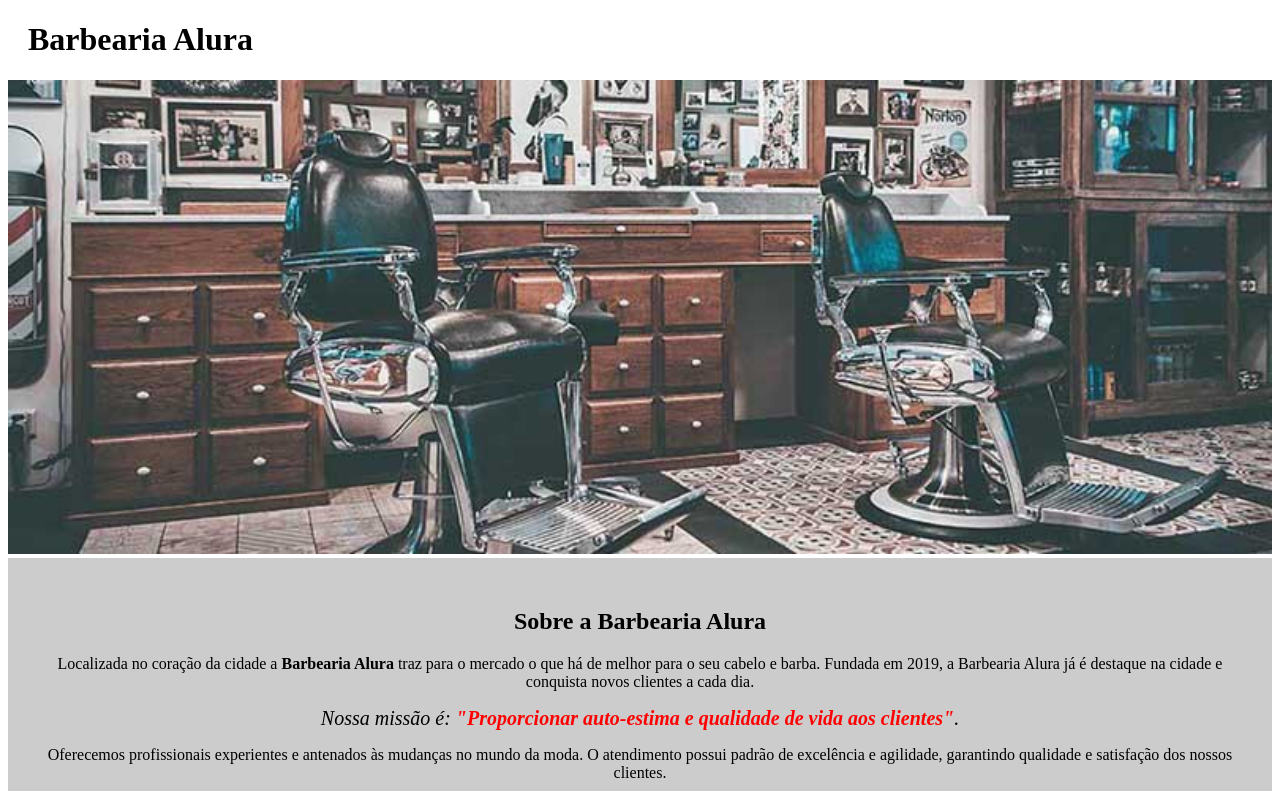
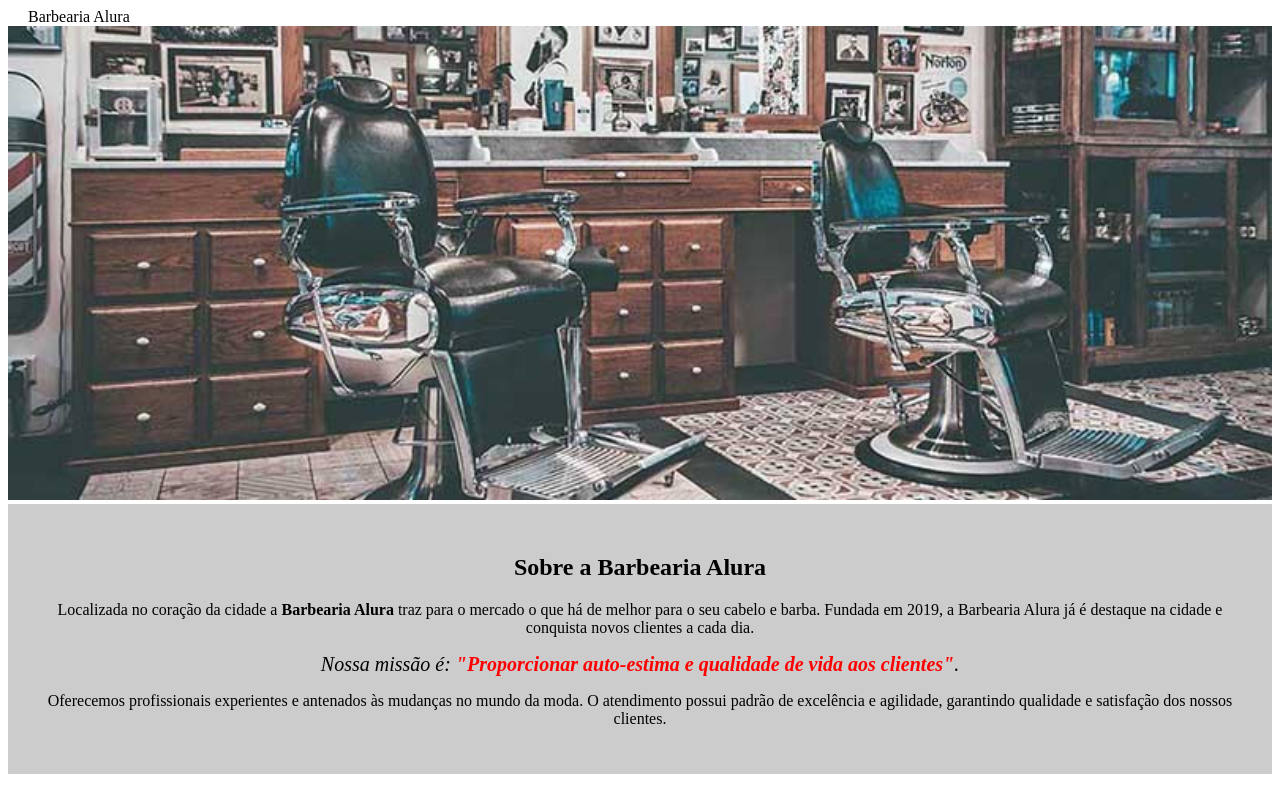
Before and after one commit to felipemimoura/FormacaoHTMLCSS, a plain HTML site: page barberiaAlura/index.html in a window 1280 px wide. Shown: the top 791 px of the page. Drawn offline with Linux system fonts and the light colour scheme.

Commit message:
atualização do header

```diff
--- a/barberiaAlura/index.html
+++ b/barberiaAlura/index.html
@@ -6,7 +6,7 @@
     <link rel="stylesheet" href="style.css" />
   </head>
   <body>
-    <h1 class="titulo-principal">Barbearia Alura</h1>
+    <header class="titulo-principal">Barbearia Alura</header>
     <img src="banner.jpg" alt="Banner" id="banner" />
     <div class="principal">
       <h2 class="titulo-centralizado">
```
